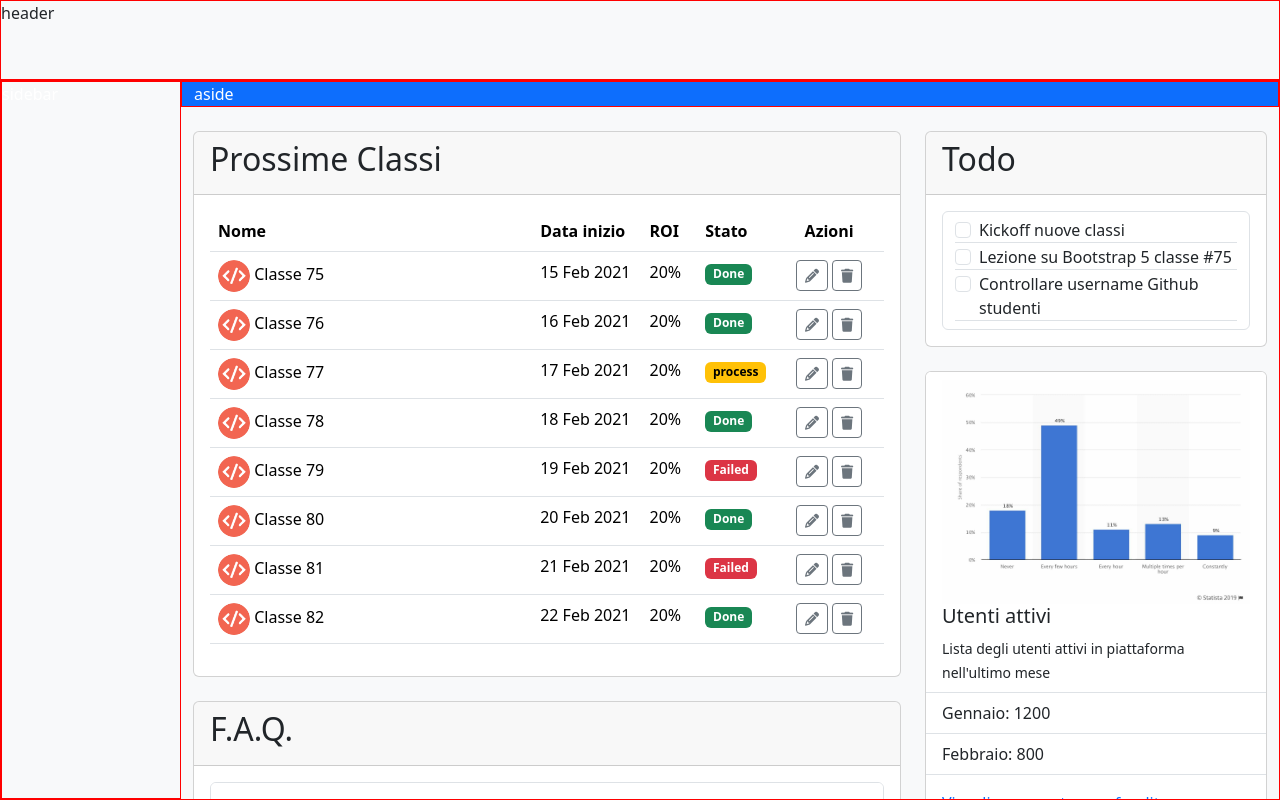
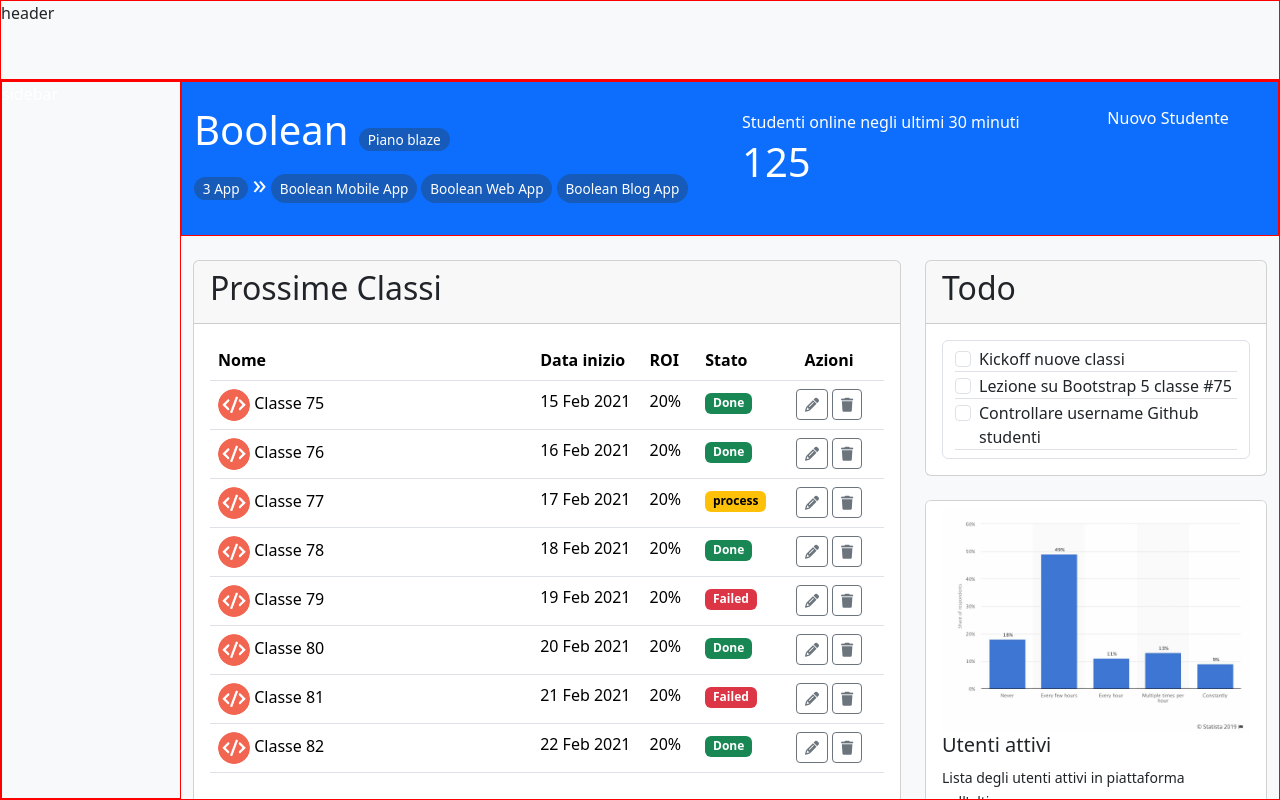
Before and after one commit to marikadiblasio/html-css-bootstrap-dashboard, a plain HTML site: page index.html in a window 1280 px wide. Drawn offline with nearby package versions, Linux system fonts and the light colour scheme.

Commit message:
add aside

```diff
--- a/css/style.css
+++ b/css/style.css
@@ -1,5 +1,11 @@
 .debug {
     border: 1px solid red;
+}
+.ms-bg {
+    background-color: #165bba;
+}
+.ms-fs-xs{
+    font-size: .85rem!important;
 }
 header {
     height: 80px;
--- a/index.html
+++ b/index.html
@@ -8,7 +8,7 @@
     <link rel="stylesheet" href="./css/style.css">
     <link rel="stylesheet" href="https://cdnjs.cloudflare.com/ajax/libs/font-awesome/6.3.0/css/all.min.css" integrity="sha512-SzlrxWUlpfuzQ+pcUCosxcglQRNAq/DZjVsC0lE40xsADsfeQoEypE+enwcOiGjk/bSuGGKHEyjSoQ1zVisanQ==" crossorigin="anonymous" referrerpolicy="no-referrer" />
     <link href="https://cdn.jsdelivr.net/npm/bootstrap@5.3.0-alpha1/dist/css/bootstrap.min.css" rel="stylesheet" integrity="sha384-GLhlTQ8iRABdZLl6O3oVMWSktQOp6b7In1Zl3/Jr59b6EGGoI1aFkw7cmDA6j6gD" crossorigin="anonymous">
-    <title>Document</title>
+    <title>Dashboard</title>
 </head>
 <body class="bg-body-tertiary">
     <header class="debug fixed-top">header</header>
@@ -22,8 +22,28 @@
         <main class="h-100 flex-grow-1 overflow-y-auto">
             <!-- Aside blu -->
             <div id="aside" class="bg-primary text-white">
-                <div class="container-fluid debug">
-                    aside
+                <div class="container-fluid pb-4 debug">
+                    <div class="row">
+                        <div class="col-12 col-md-4 col-lg-2 mt-4 order-lg-3">
+                            <span>Nuovo Studente</span>
+                            <!-- Aggiuntere il + con offcanvas -->
+                        </div>
+                        <div class="col-12 col-md-4 col-lg-6 mt-4 order-lg-1">
+                            <h2 class="display-6 fw-medium">Boolean <span class="badge fw-normal ms-fs-xs ms-bg rounded-pill">Piano blaze</span></h2>
+                            <div>
+                                <span class="badge fw-normal ms-fs-xs ms-bg rounded-pill">3 App</span>
+                                <span class="fs-3">&raquo;</span>
+                                <span class="badge d-lg-none  fw-normal fs-6 ms-bg rounded-pill">+</span>
+                                <span class="badge d-none d-lg-inline  fw-normal ms-fs-xs ms-bg rounded-pill">Boolean Mobile App</span>
+                                <span class="badge d-none d-lg-inline fw-normal ms-fs-xs ms-bg rounded-pill">Boolean Web App</span>
+                                <span class="badge d-none d-lg-inline fw-normal ms-fs-xs ms-bg rounded-pill">Boolean Blog App</span>
+                            </div>
+                        </div>
+                        <div class="col-12 col-md-4 col-lg-4 mt-4 mb-4 lh-lg order-lg-2">
+                            <span>Studenti online negli ultimi 30 minuti</span>
+                            <div><span class="display-6">125</span></div>
+                        </div>
+                    </div>
                 </div>
             </div>
             <!-- Contenuto principale -->
```
